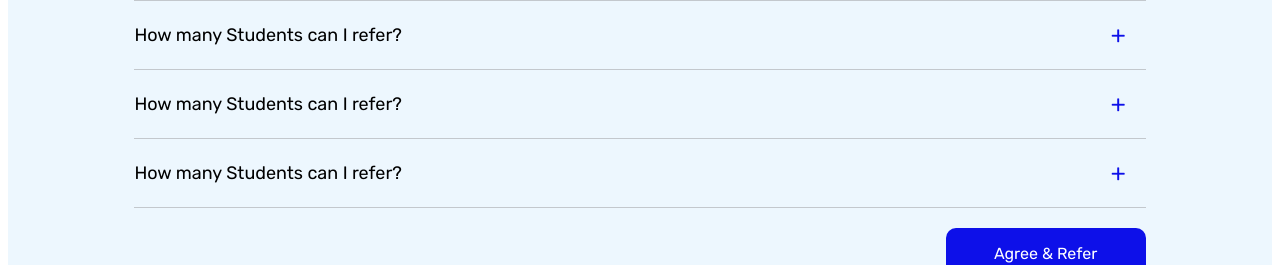
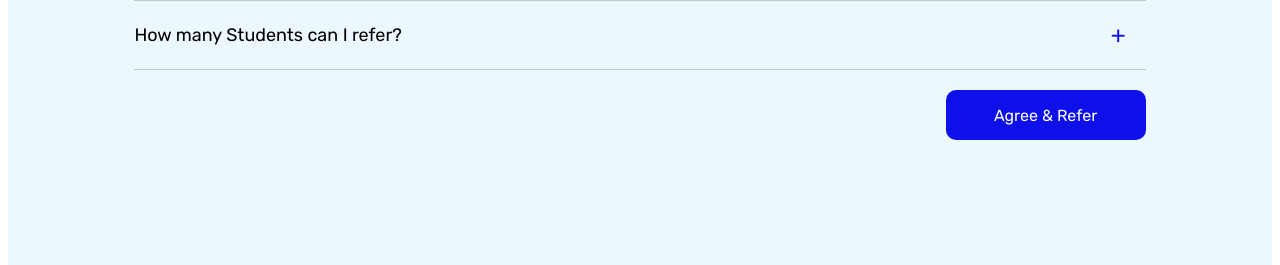
Before and after one commit to crynce/levEdu, a React (Create React App) app: page / in a window 1280 px wide. Shown: the part 1558-1823 px from the top of the page. Built offline with nearby package versions, Linux system fonts and the light colour scheme.

Commit message:
Update Faq.jsx

```diff
--- a/src/components/FAQs/Faq.jsx
+++ b/src/components/FAQs/Faq.jsx
@@ -1,60 +1,19 @@
 import React, { useState } from "react";
 import "./Faq.css";
-
-const answerHtml = <div className="answer"> No </div>;
+import FaqQuestions from "./FaqQuestions";
 
 export default function Faq() {
-  const [answer, setAnswer] = useState(false);
-  const faqHandler = () => {
-    setAnswer((prevState) => !prevState);
-  };
   return (
     <div className="faqContainerPrimary">
       <div className="faqContainerSecondary">
         <h2 className="faqHeading">FAQs</h2>
         <div className="faqQuestionContainer">
-          <div className="faqQuestions">
-            <div className="quesText">How many Students can I refer?</div>
-            <span className="openAnswer" onClick={faqHandler}>
-              +
-            </span>
-            {answer && answerHtml}
-          </div>
-          <div className="faqQuestions">
-            <div className="quesText">How many Students can I refer?</div>
-            <span className="openAnswer">+</span>
-            {answer && answerHtml}
-          </div>
-          <div className="faqQuestions">
-            <div className="quesText">How many Students can I refer?</div>
-            <span className="openAnswer">+</span>
-            {answer && answerHtml}
-          </div>
-          <div className="faqQuestions">
-            <div className="quesText">How many Students can I refer?</div>
-            <span className="openAnswer">+</span>
-            {answer && answerHtml}
-          </div>
-          <div className="faqQuestions">
-            <div className="quesText">How many Students can I refer?</div>
-            <span className="openAnswer">+</span>
-            {answer && answerHtml}
-          </div>
-          <div className="faqQuestions">
-            <div className="quesText">How many Students can I refer?</div>
-            <span className="openAnswer">+</span>
-            {answer && answerHtml}
-          </div>
-          <div className="faqQuestions">
-            <div className="quesText">How many Students can I refer?</div>
-            <span className="openAnswer">+</span>
-            {answer && answerHtml}
-          </div>
-          <div className="faqQuestions">
-            <div className="quesText">How many Students can I refer?</div>
-            <span className="openAnswer">+</span>
-            {answer && answerHtml}
-          </div>
+          <FaqQuestions />
+          <FaqQuestions />
+          <FaqQuestions />
+          <FaqQuestions />
+          <FaqQuestions />
+          <FaqQuestions />
         </div>
         <button className="agreeRefer">Agree & Refer</button>
       </div>
```
